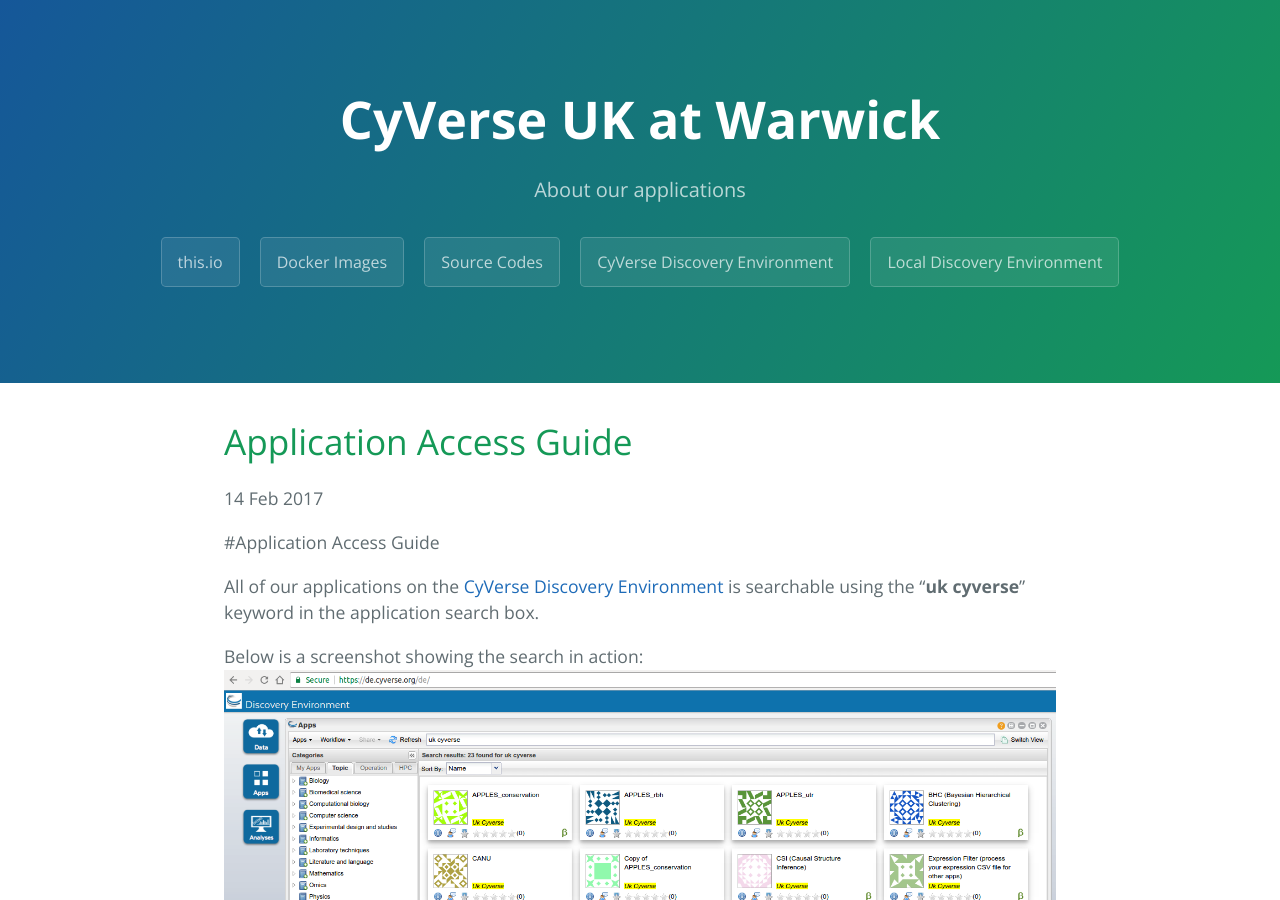
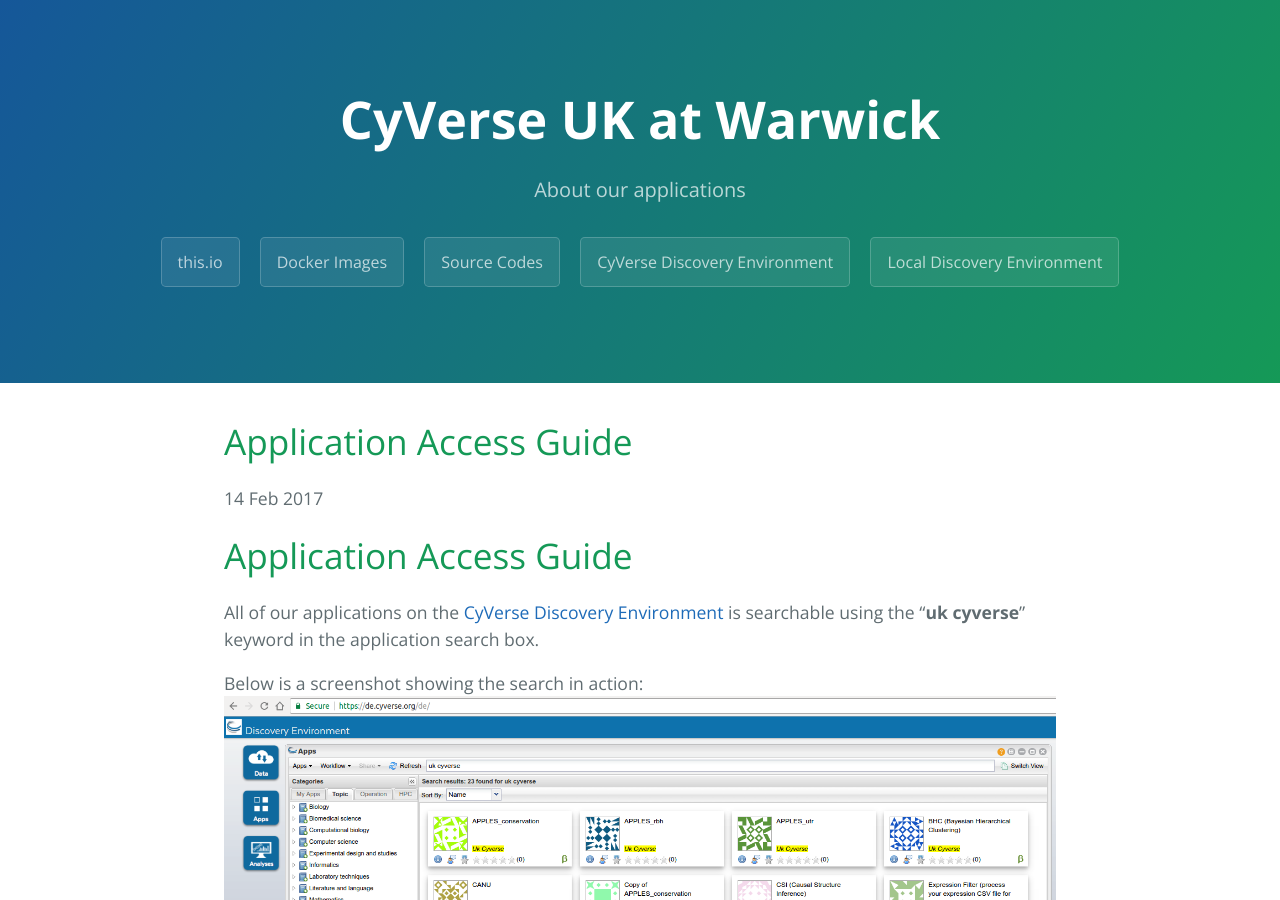
Before and after one commit to cyversewarwick/cyversewarwick.github.io, a Jekyll site: the page built from _posts/2017-02-14-Application-Access-Guide.md, in a window 1280 px wide and 900 px high. Built offline with Jekyll 4.4.1, drawn with Linux system fonts in a browser that asks for light colours; our own code applies the rules of GitHub Pages for plain Markdown files; part of the change alters nothing that is shown.

```diff
--- a/_posts/2017-02-14-Application-Access-Guide.md
+++ b/_posts/2017-02-14-Application-Access-Guide.md
@@ -1,4 +1,10 @@
-#Application Access Guide
+---
+layout: post
+title: "Application Access Guide"
+date: 2017-02-14
+---
+
+# Application Access Guide
 
 All of our applications on the [CyVerse Discovery Environment](https://de.cyverse.org/) is searchable using the "**uk cyverse**" keyword in the application search box.
 
```
